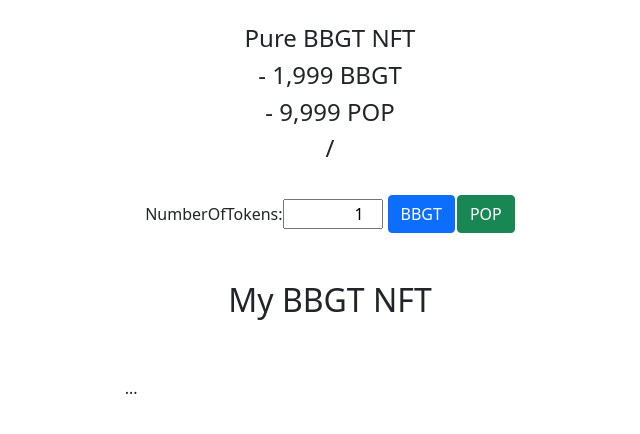
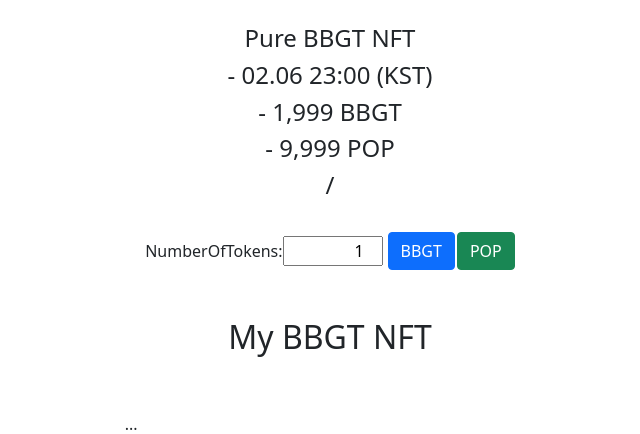
Before and after one commit to bbaguette-world/bbaguette-homepage, a Node project: template views/nft.hbs in a window 1280 px wide. Shown: the part 56-490 px from the top of the page, without its empty margins (310-950 px from the left). Run offline with Node 20 templates, Linux system fonts and the light colour scheme; the template is opened without the code that fills it, so the values that code supplies are empty; some libraries are stand-ins or nearby versions.

Commit message:
add: MINT time

```diff
--- a/views/nft.hbs
+++ b/views/nft.hbs
@@ -33,6 +33,7 @@
   <main>
     <br/>
     <div><h4>Pure BBGT NFT</h4></div>
+    <div><h4>- 02.06 23:00 (KST)</h4></div>
     <div><h4>- 1,999 BBGT</h4></div>
     <div><h4>- 9,999 POP</h4></div>
     <div><h4><span id="total-supply"></span>/<span id="max-supply"></span></h4></div>
```
